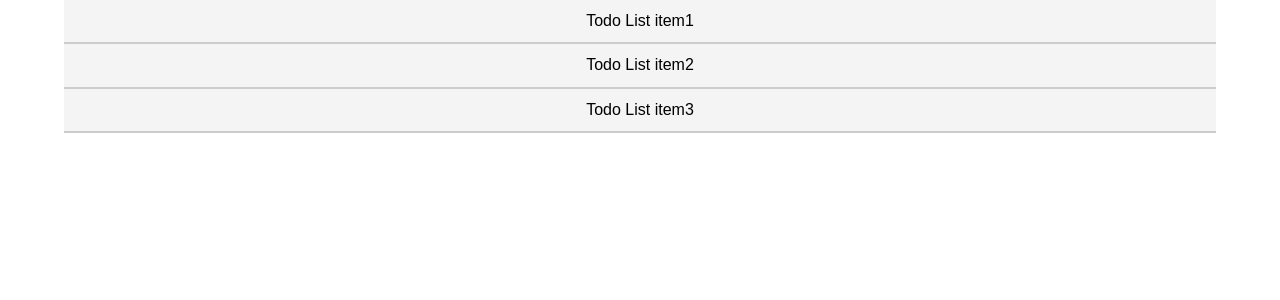
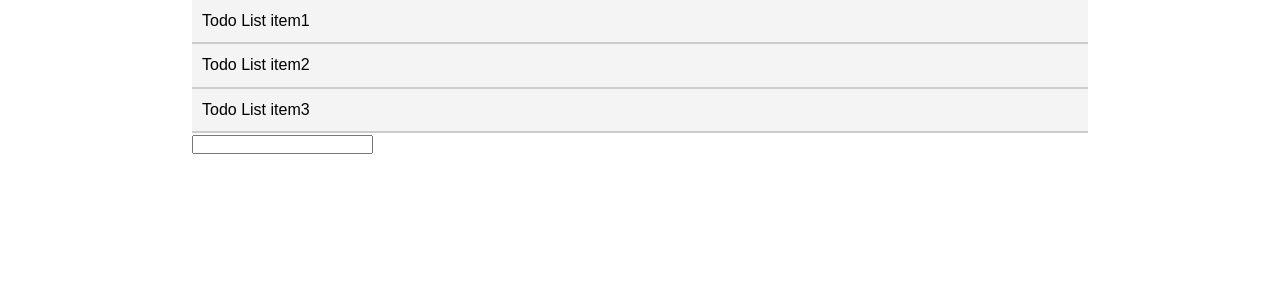
Before and after one commit to Kemosabe2911/TodoReactjs, a React (Create React App) app in the folder todohooks/: page / in a window 1280 px wide. Shown: the top 300 px of the page. Built offline with nearby package versions, Linux system fonts and the light colour scheme.

Commit message:
Add todo

```diff
--- a/todohooks/src/App.css
+++ b/todohooks/src/App.css
@@ -1,6 +1,4 @@
-.App {
-  text-align: center;
-}
+
 
 *{
   margin: 0;
@@ -19,7 +17,7 @@ a{
 }
 
 .container{
-  width: 90vw;
+  width: 70vw;
   margin: auto;
 }
 
--- a/todohooks/src/App.js
+++ b/todohooks/src/App.js
@@ -12,6 +12,13 @@ function Todo({todo, index}){
 
 function TodoForm({ addTodo }){
   const [value,setValue]= useState('');
+
+  const handleSubmit = e=> {
+    e.preventDefault();
+    if(!value) return;
+    addTodo(value);
+    setValue('');
+  }
 
   return(
     <form onSubmit={handleSubmit}>
@@ -36,12 +43,18 @@ function App() {
     }
   ]);
 
+  const addTodo = text =>{
+    const newTodos= [...todos, {text}];
+    setTodos(newTodos);
+  }
+
   return (
     <div className="App">
       <div className="container">
         {todos.map((todo, index) =>(
           <Todo key={index} index={index} todo={todo} />
         ))}
+        <TodoForm addTodo={addTodo} />
       </div>
     </div>
   );
```
